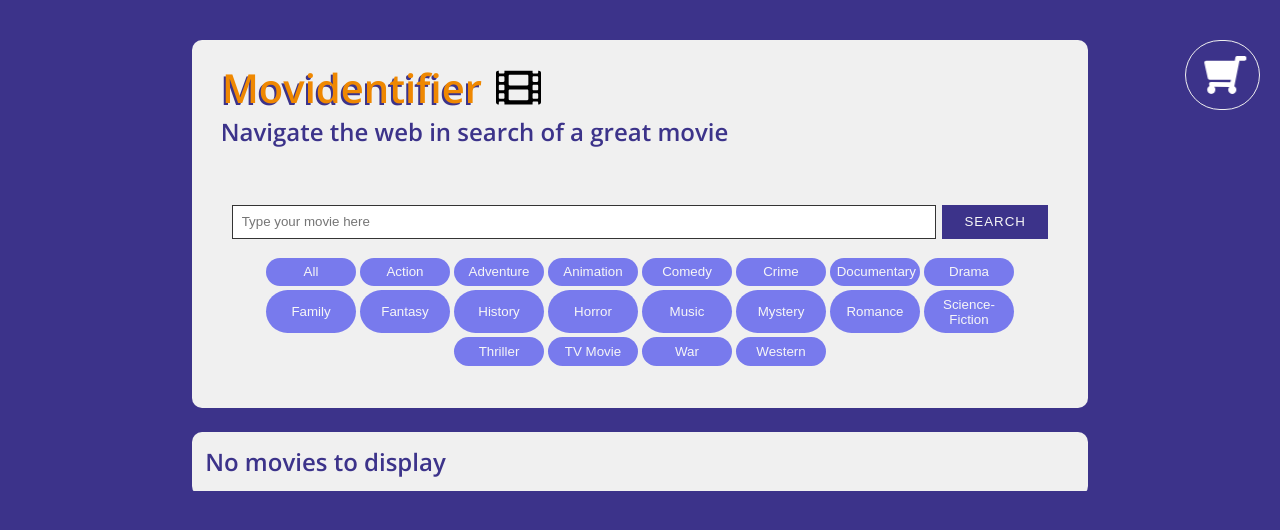
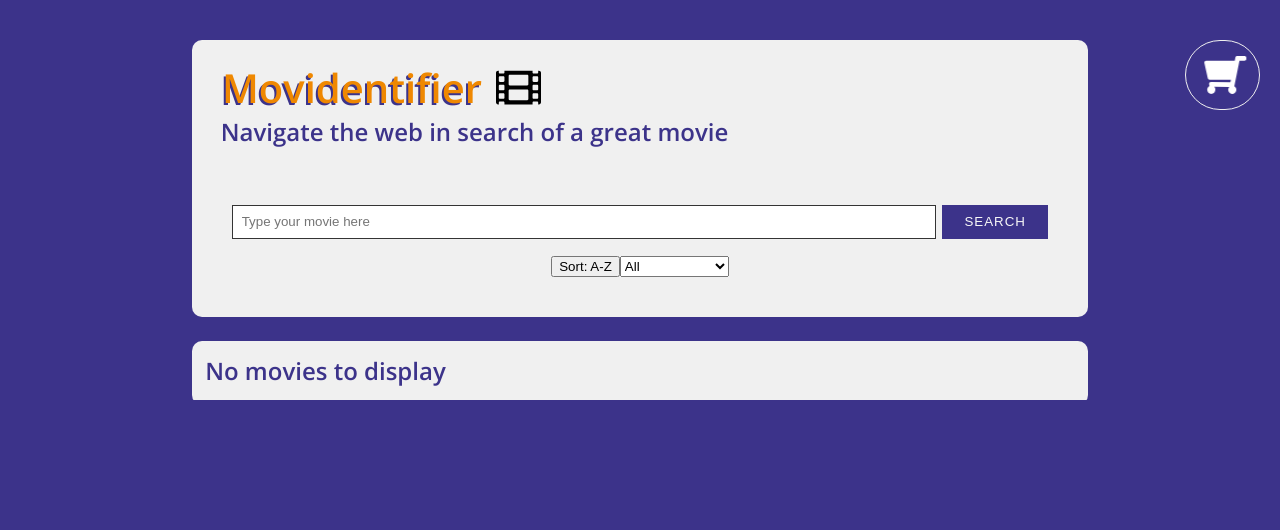
Before and after one commit to andreialexc30/movidentifier, a Vue app: page / in a window 1280 px wide. Shown: the top 530 px of the page. Built offline with nearby package versions, Linux system fonts and the light colour scheme.

Commit message:
Refactored old code for sorting the found movies and filtering through the genres

```diff
--- a/src/components/Filters.vue
+++ b/src/components/Filters.vue
@@ -1,25 +1,28 @@
 <template>
     <div class="searchQuery_Filters-categories">
-        <button class="Filters-categories--pill category-All">All</button>
-        <button class="Filters-categories--pill category-Action">Action</button>
-        <button class="Filters-categories--pill category-Adventure">Adventure</button>
-        <button class="Filters-categories--pill category-Animation">Animation</button>
-        <button class="Filters-categories--pill category-Comedy">Comedy</button>
-        <button class="Filters-categories--pill category-Crime">Crime</button>
-        <button class="Filters-categories--pill category-Documentary">Documentary</button>
-        <button class="Filters-categories--pill category-Drama">Drama</button>
-        <button class="Filters-categories--pill category-Family">Family</button>
-        <button class="Filters-categories--pill category-Fantasy">Fantasy</button>
-        <button class="Filters-categories--pill category-History">History</button>
-        <button class="Filters-categories--pill category-Horror">Horror</button>
-        <button class="Filters-categories--pill category-Music">Music</button>
-        <button class="Filters-categories--pill category-Mystery">Mystery</button>
-        <button class="Filters-categories--pill category-Romance">Romance</button>
-        <button class="Filters-categories--pill category-ScienceFiction">Science-Fiction</button>
-        <button class="Filters-categories--pill category-Thriller">Thriller</button>
-        <button class="Filters-categories--pill category-TVMovie">TV Movie</button>
-        <button class="Filters-categories--pill category-War">War</button>
-        <button class="Filters-categories--pill category-Western">Western</button>
+        <button id="sortBtn" @click="sortMovie()" class="sortMoviesBtn">Sort: A-Z</button>
+        <select name="Genres" id="genres" class="genresFilter" @click="filterByGenre()">
+            <option value="All">All</option>
+            <option value="Action">Action</option>
+            <option value="Adventure">Adventure</option>
+            <option value="Animation">Animation</option>
+            <option value="Comedy">Comedy</option>
+            <option value="Crime">Crime</option>
+            <option value="Documentary">Documentary</option>
+            <option value="Drama">Drama</option>
+            <option value="Family">Family</option>
+            <option value="Fantasy">Fantasy</option>
+            <option value="History">History</option>
+            <option value="Horror">Horror</option>
+            <option value="Music">Music</option>
+            <option value="Mystery">Mystery</option>
+            <option value="Romance">Romance</option>
+            <option value="ScienceFiction">ScienceFiction</option>
+            <option value="Thriller">Thriller</option>
+            <option value="TVMovie">TVMovie</option>
+            <option value="War">War</option>
+            <option value="Western">Western</option>
+        </select>
     </div>
 </template>
 <script src="../typescript/dropdown.ts"></script>
```
